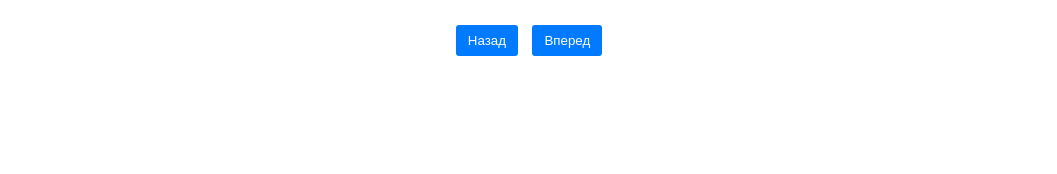
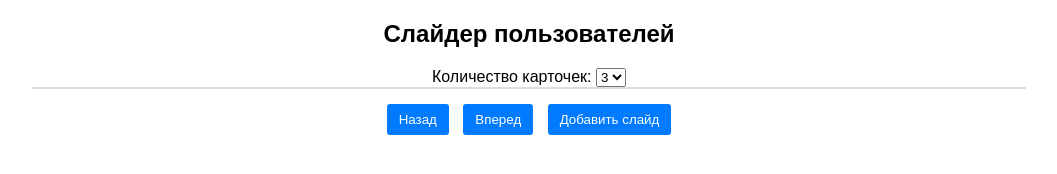
Before and after one commit to MikhailDevelop/testNeuro, a plain HTML site: page index.html in a window 1280 px wide. Shown: the whole page, without its empty margins (111-1168 px from the left). Drawn offline with Linux system fonts and the light colour scheme.

Commit message:
Update index.html

```diff
--- a/index.html
+++ b/index.html
@@ -1,12 +1,29 @@
 <!DOCTYPE html>
-<html>
+<html lang="ru">
 <head>
-    <title>Слайдер</title>
+    <meta charset="UTF-8">
+    <meta name="viewport" content="width=device-width, initial-scale=1.0">
     <link rel="stylesheet" href="style.css">
+    <script src="index.js"></script>
+    <title>Слайдер пользователей</title>
+
 </head>
 <body>
-    <div class="slider"></div>
-    <button onclick="prev()">Назад</button>
-    <button onclick="next()">Вперед</button>
+    <h2>Слайдер пользователей</h2>
+    <label for="card-count">Количество карточек: </label>
+    <select id="card-count">
+        <option value="1">1</option>
+        <option value="2">2</option>
+        <option value="3" selected>3</option>
+        <option value="4">4</option>
+    </select>
+    <div class="slider-container">
+        <div class="slider-wrapper"></div>
+    </div>
+    <div class="controls">
+        <button class="prev">Назад</button>
+        <button class="next">Вперед</button>
+        <button class="add">Добавить слайд</button>
+    </div>
 </body>
 </html>
```
